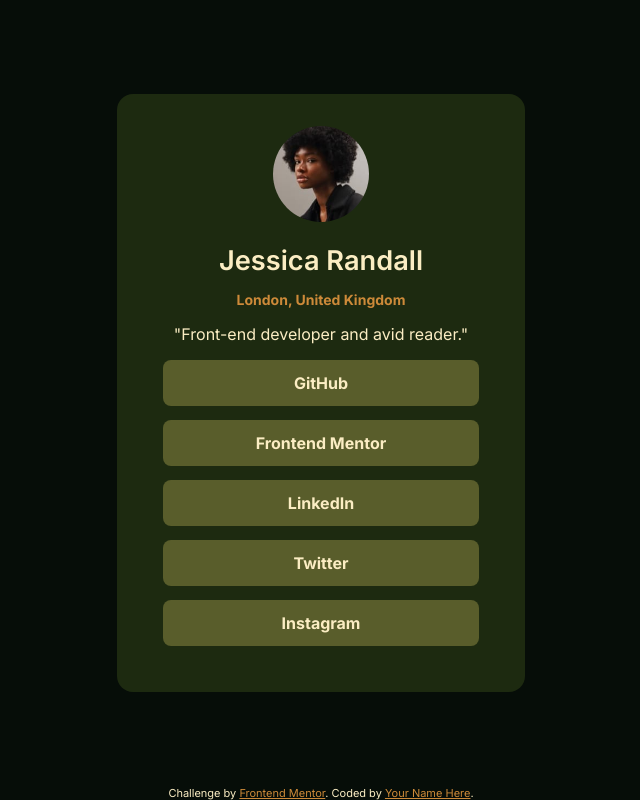
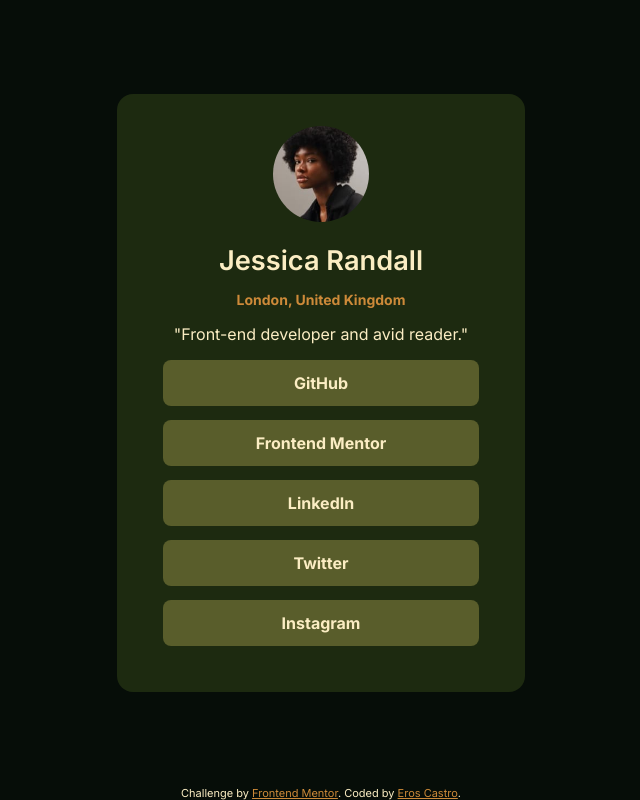
Before and after one commit to eros77sc/Social-Links, a plain HTML site: page index.html in a window 1280 px wide. Shown: the whole page, without its empty margins (319-959 px from the left). Drawn offline with Linux system fonts and the light colour scheme.

Commit message:
correção index

```diff
--- a/index.html
+++ b/index.html
@@ -32,7 +32,7 @@
 
   <footer class="attribution">
     Challenge by <a href="https://www.frontendmentor.io?ref=challenge" target="_blank">Frontend Mentor</a>.
-    Coded by <a href="#">Your Name Here</a>.
+    Coded by <a href="https://github.com/eros77sc">Eros Castro</a>.
   </footer>
 </body>
 </html>
```
